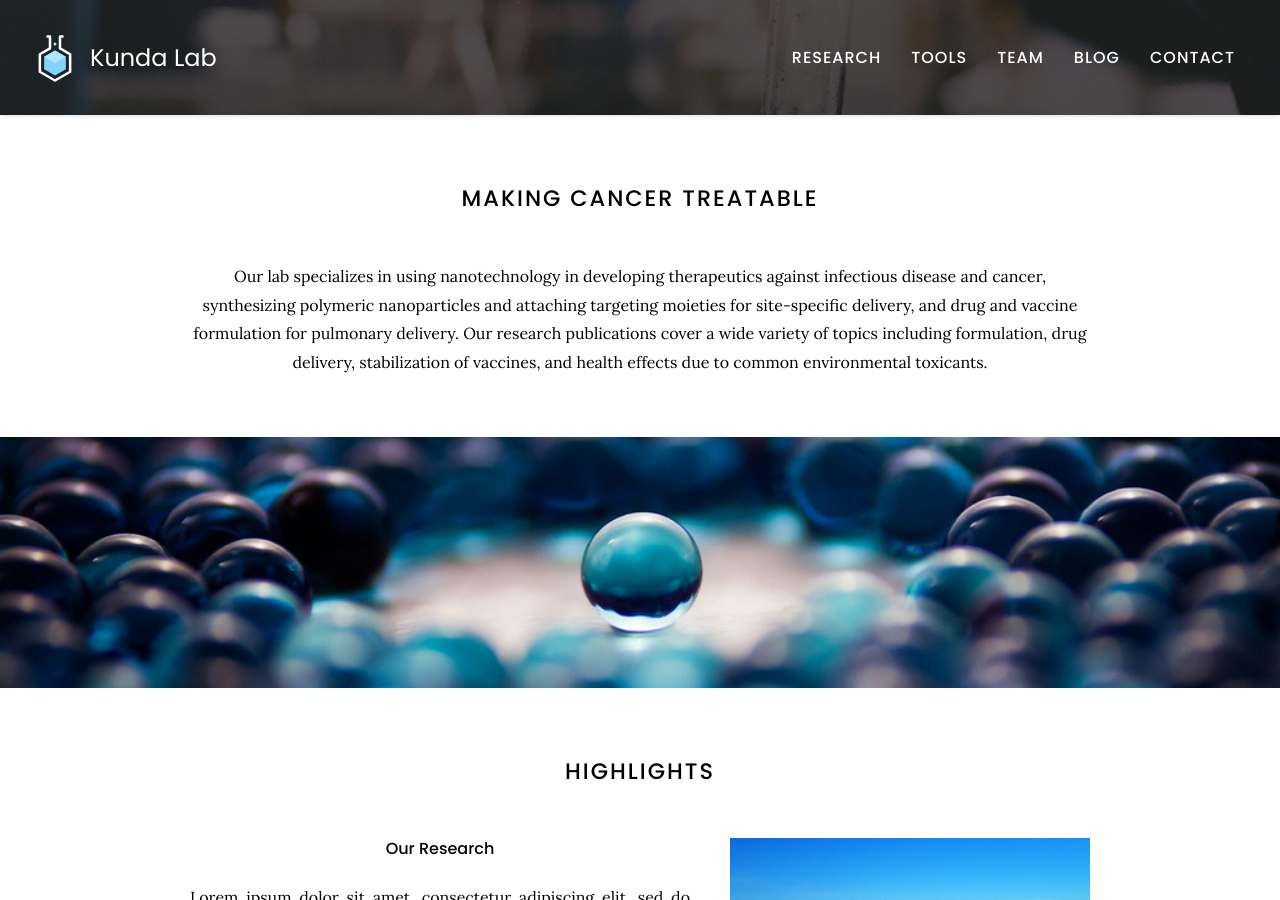
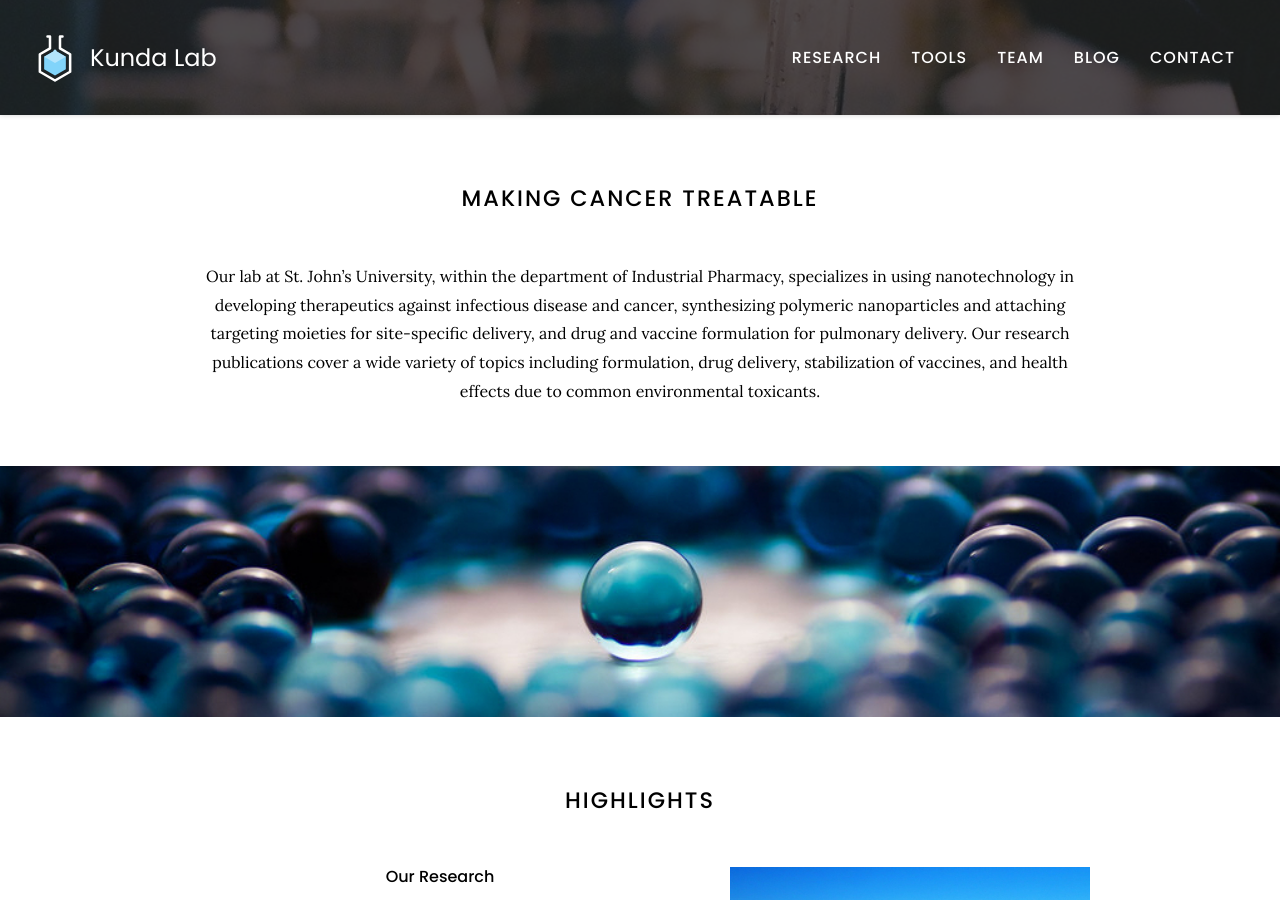
Before and after one commit to ardaram/kunda-lab, a Jekyll site: the page built from index.md, in a window 1280 px wide and 900 px high. Built offline with Jekyll 4.4.1, drawn with Linux system fonts in a browser that asks for light colours; nearby versions of some CDN libraries.

Commit message:
Update index.md

```diff
--- a/index.md
+++ b/index.md
@@ -4,7 +4,7 @@ title: Home
 
 # Making Cancer Treatable
 
-Our lab specializes in using nanotechnology in developing therapeutics against infectious disease and cancer, synthesizing polymeric nanoparticles and attaching targeting moieties for site-specific delivery, and drug and vaccine formulation for pulmonary delivery. Our research publications cover a wide variety of topics including formulation, drug delivery, stabilization of vaccines, and health effects due to common environmental toxicants.
+Our lab at St. John's University, within the department of Industrial Pharmacy, specializes in using nanotechnology in developing therapeutics against infectious disease and cancer, synthesizing polymeric nanoparticles and attaching targeting moieties for site-specific delivery, and drug and vaccine formulation for pulmonary delivery. Our research publications cover a wide variety of topics including formulation, drug delivery, stabilization of vaccines, and health effects due to common environmental toxicants.
 <!---{%
   include link.html
   type="github"
```
